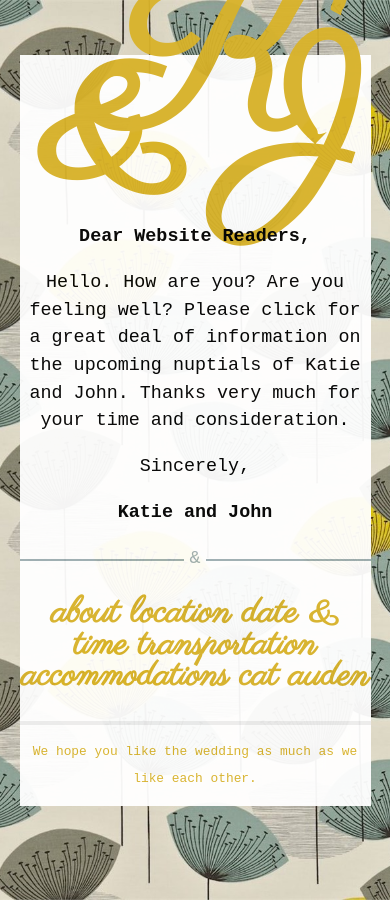
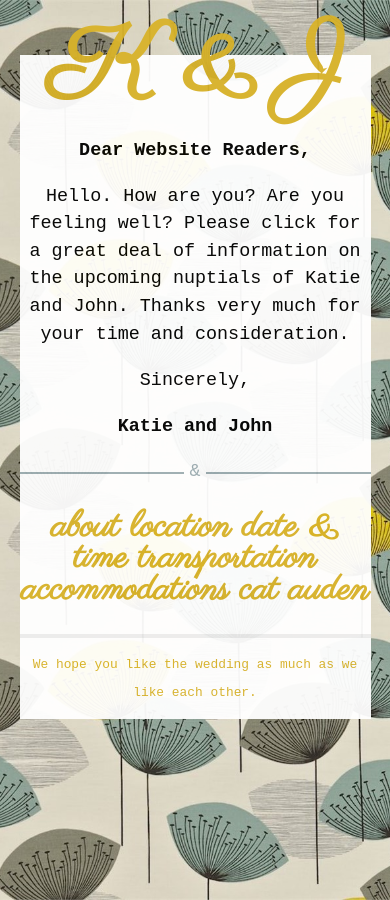
Before and after one commit to jrladd/kmarriesj, a Jekyll site: the page built from index.md, in a window 390 px wide. Built offline with Jekyll 4.4.1, drawn with Linux system fonts in a browser that asks for light colours; Markdown is read by kramdown in place of the engine named in the settings.

Commit message:
add responsive design elements

```diff
--- a/css/main.css
+++ b/css/main.css
@@ -148,4 +148,5 @@ a:visited { color: #D9B32A;
 
 	.site { width: 90%; }
 	.pipe { display: none; }
+	.title a { font-size: 500% }
 	}
```
